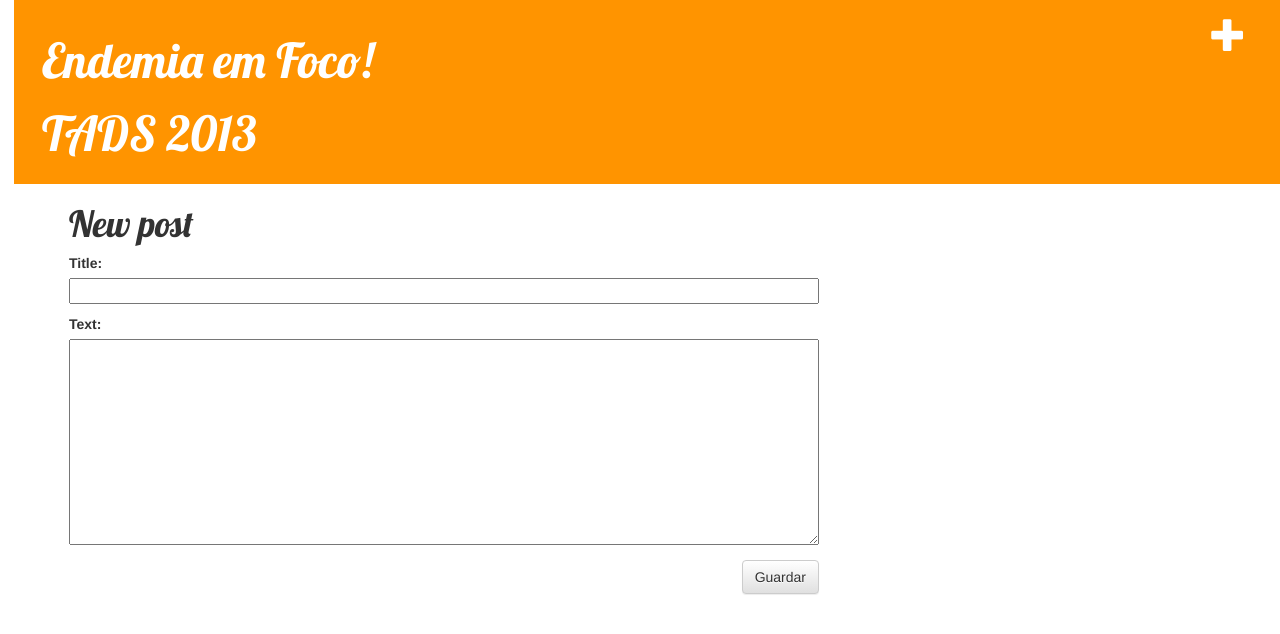
After one commit to bergue3000/my-first-blog, a Django app: page /post/new/ in a window 1280 px wide. The commit adds this page. Shown: the top 634 px of the page. Run offline with Django 3.2, Linux system fonts and the light colour scheme; some libraries are stand-ins or nearby versions.

Commit message:
adicionado o formularios de postagem.

```diff
--- /dev/null
+++ b/blog/forms.py
@@ -0,0 +1,9 @@
+from django import forms
+
+from .models import Post
+
+class PostForm(forms.ModelForm):
+
+    class Meta:
+        model = Post
+        fields = ('title', 'text',)
--- a/blog/static/css/blog.css
+++ b/blog/static/css/blog.css
@@ -53,5 +53,5 @@ h1, h2, h4 {
 }
 h3 {
 	margin-top: 0;
-	margin-right: 0;
+
 }
--- a/blog/templates/blog/base.html
+++ b/blog/templates/blog/base.html
@@ -10,6 +10,7 @@
 </head>
 <body>
 <div class="cabecalho">
+        <a href="{% url 'blog.views.post_new' %}" class="top-menu"><span class="glyphicon glyphicon-plus"></span></a>
         <h1><a href="/">Endemia em Foco!</a></h1>
         <h1><a href="/">TADS 2013</a></h1>
     </div>
--- /dev/null
+++ b/blog/templates/blog/post_edit.html
@@ -0,0 +1,9 @@
+{% extends 'blog/base.html' %}
+
+{% block content %}
+    <h1>New post</h1>
+    <form method="POST" class="post-form">{% csrf_token %}
+        {{ form.as_p }}
+        <button type="submit" class="save btn btn-default">Guardar</button>
+    </form>
+{% endblock %}
--- a/blog/urls.py
+++ b/blog/urls.py
@@ -5,4 +5,5 @@ urlpatterns = [
 
 	url(r'^$', views.post_list),
 	url(r'^post/(?P<pk>[0-9]+)/$', views.post_detail),
+	url(r'^post/new/$', views.post_new, name='post_new'),
 ]
--- a/blog/views.py
+++ b/blog/views.py
@@ -2,6 +2,9 @@ from django.shortcuts import render
 from django.utils import timezone
 from .models import Post
 from django.shortcuts import render, get_object_or_404
+from .forms import PostForm
+from django.shortcuts import redirect
+
 
 def post_list(request):
 	posts = Post.objects.filter(published_date__lte=timezone.now()).order_by('published_date')
@@ -10,3 +13,16 @@ def post_list(request):
 def post_detail(request, pk):
     post = get_object_or_404(Post, pk=pk)
     return render(request, 'blog/post_detail.html', {'post': post})
+
+def post_new(request):
+    if request.method == "POST":
+        form = PostForm(request.POST)
+        if form.is_valid():
+            post = form.save(commit=False)
+            post.author = request.user
+            post.published_date = timezone.now()
+            post.save()
+            return redirect('blog.views.post_detail', pk=post.pk)
+    else:
+        form = PostForm()
+    return render(request, 'blog/post_edit.html', {'form': form})
```
